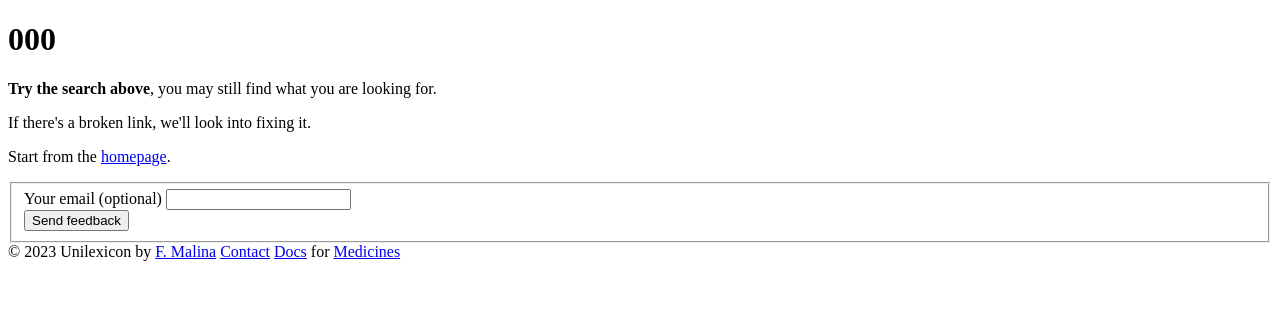
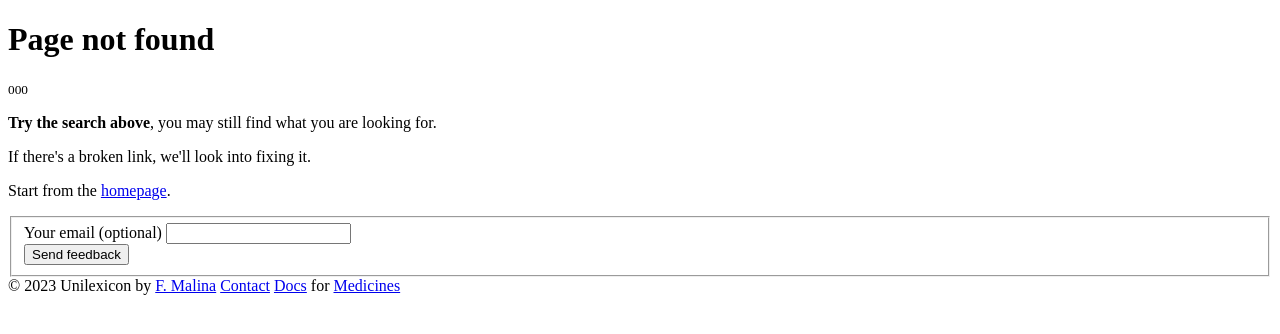
Before and after one commit to fmalina/unilex, a Django app: template unilex/templates/404.html in a window 1280 px wide. Shown: the part 47-381 px from the top of the page. Run offline with Django 3.2, Linux system fonts and the light colour scheme; the template is opened without the code that fills it: most values are stand-ins (such as "Sample title", 1, 10 or a date in 2020).

Commit message:
Fixed 404 page a little

```diff
--- a/unilex/templates/404.html
+++ b/unilex/templates/404.html
@@ -1,7 +1,8 @@
 {% extends 'base.html' %}
 {% block title %}Not found{% endblock %}
 {% block content %}
-<h1>{% if exception%}{{ exception }}{% else %}Page not found{% endif %}</h1>
+<h1>Page not found</h1>
+{% if exception %}<p><small>{{ exception }}</small>{% endif %}
 <p><b>Try the search above</b>, you may still find what you are looking for.
 <p>If there's a broken link, we'll look into fixing it.
 <p>Start from the <a href="/">homepage</a>.
```
